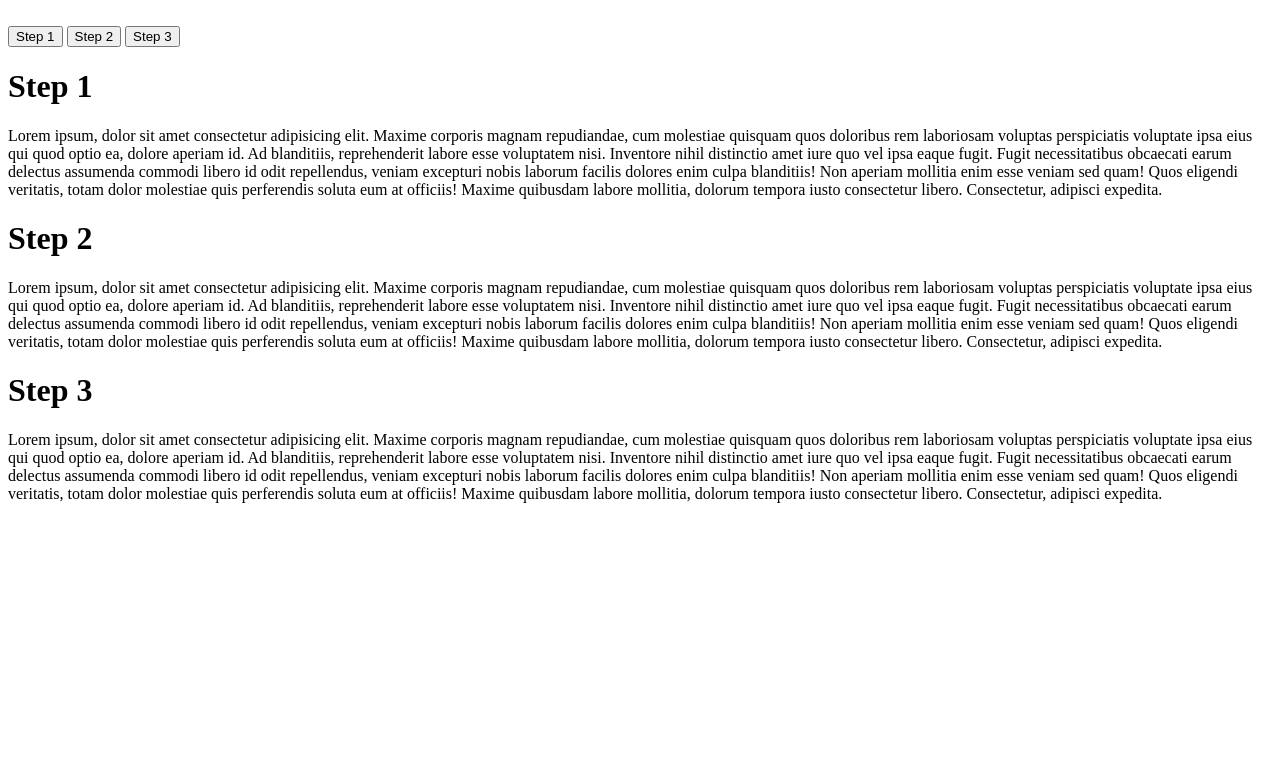
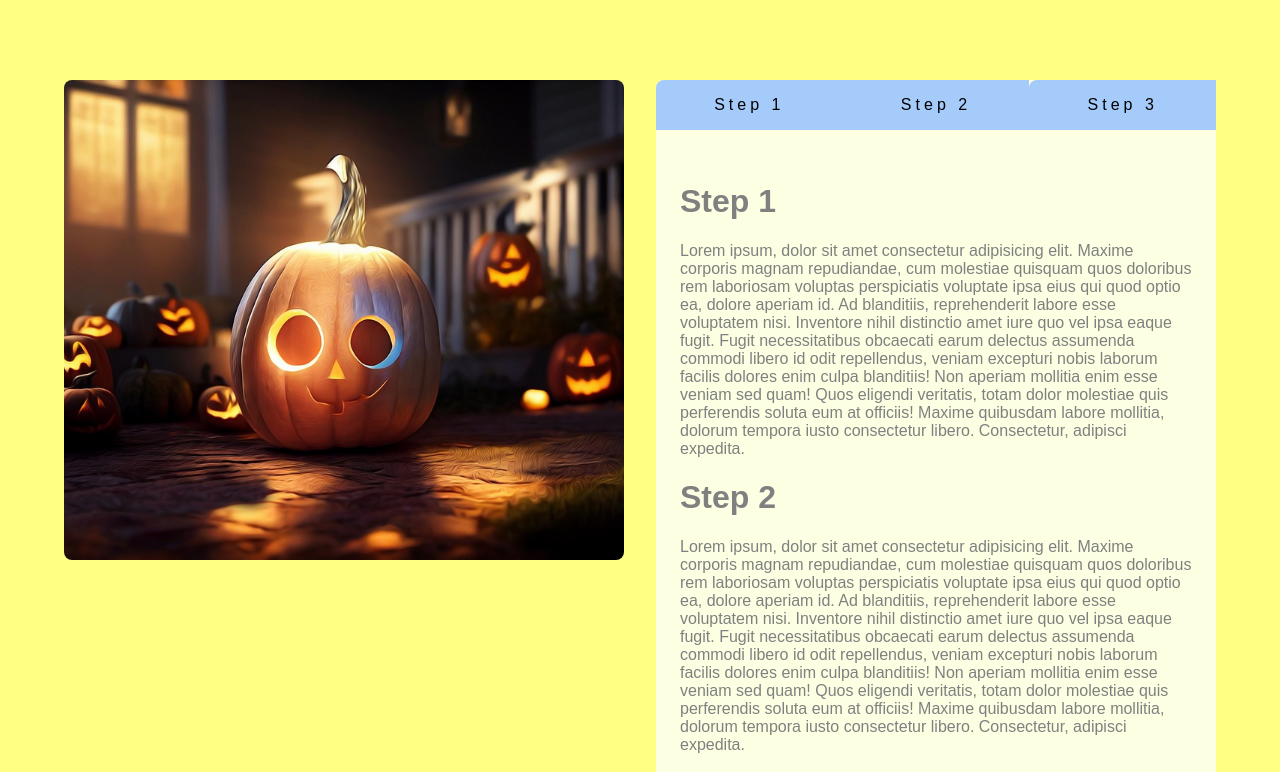
Before and after one commit to farhanacsebd/tabs-section-using-html-css-js, a plain HTML site: page index.html in a window 1280 px wide. Shown: the top 772 px of the page. Drawn offline with Linux system fonts and the light colour scheme.

Commit message:
added css style

```diff
--- a/index.html
+++ b/index.html
@@ -10,13 +10,15 @@
 <body>
     <div class="section-center">
         <div class="image">
-            <img src="" alt="">
+            <img src="./halloween.jpg" alt="">
         </div>
         <div class="tabs">
+           <div class="btn-containen">
             <button class="button">Step 1</button>
             <button class="button">Step 2</button>
             <button class="button">Step 3</button>
-        </div>
+           </div>
+
         <div class="tabs-content">
             <div class="content">
                 <h1>Step 1</h1>
@@ -32,5 +34,6 @@
             </div>
         </div>
     </div>
+    </div>
 </body>
 </html>
--- a/style.css
+++ b/style.css
@@ -0,0 +1,76 @@
+body{
+    padding: 0;
+    margin: 0;
+    font-family: sans-serif;
+    background-color: rgb(255, 255, 132);
+    color: gray;
+}
+
+img{
+    display: block;
+    width: 100%;
+    border-radius: 0.5rem;
+    object-fit: cover;
+    height: 30rem;
+    margin-bottom: 2rem;
+}
+
+.section-center{
+    width: 90vw ;
+    margin: 0 auto;
+    max-width: 1170px;
+    min-width: 340px;
+    padding: 5rem 0;
+}
+
+.tabs{
+    background-color: #fcffe2;
+    border-radius: 0.5rem;
+    grid-template-rows: auto 1fr;
+}
+
+
+.button{
+    padding: 1rem 0;
+    border: none;
+    font-size: 1rem;
+    background: #a4cbfa;
+    cursor: pointer;
+    transition: all .3s linear;
+    letter-spacing: .25rem;
+}
+
+.btn-containen{
+    display: grid;
+    grid-template-columns: 1fr 1fr 1fr;
+}
+
+.button:nth-child(1){
+    border-top-left-radius: 0.5rem;
+}
+
+.button:nth-child(3){
+    border-top-left-radius: 0.5rem;
+}
+
+.button:hover{
+    background-color: #e93b81;
+    color: white;
+}
+
+.tabs-content{
+    padding: 2rem 1.5rem;
+}
+
+
+@media(min-width:992px){
+    .image{
+        margin-bottom: 0;
+    }
+
+    .section-center{
+        display: grid;
+        grid-template-columns: 1fr 1fr;
+        column-gap: 2rem;
+    }
+}
```
Also changed, not shown: halloween.jpg (added).
